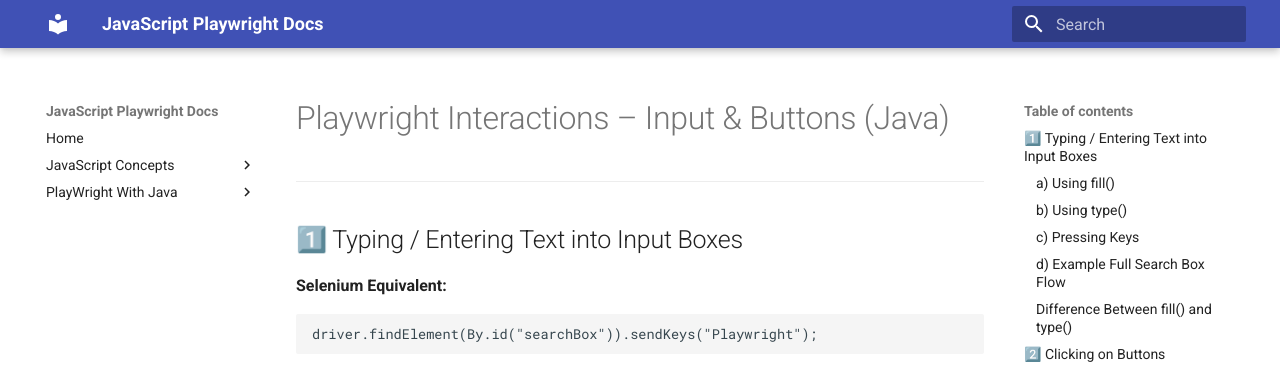
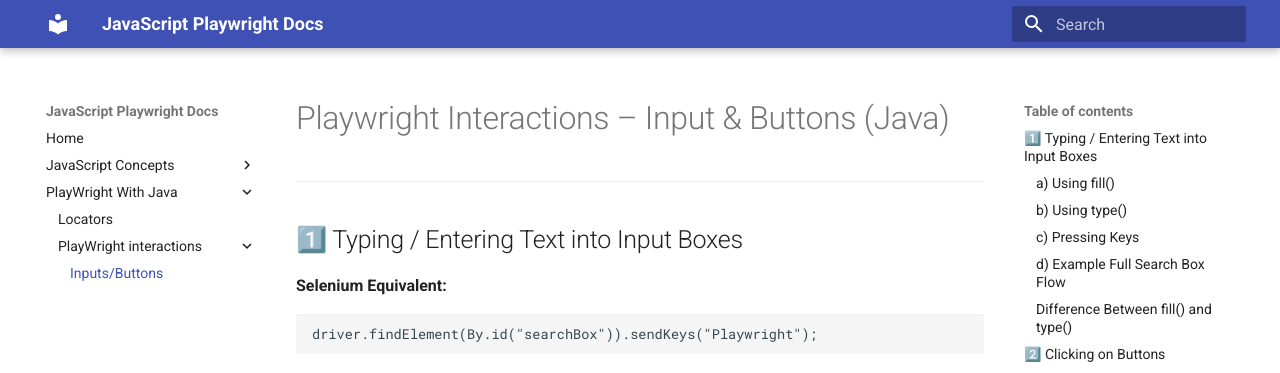
Before and after one commit to Play-Wright-course/automation-testing, an MkDocs documentation site: the page built from docs/playwright-Java/playwright-interaction.md, in a window 1280 px wide. Shown: the top 373 px of the page. Built offline with MkDocs 1.6.1 and Material for MkDocs 9.7.7, drawn with Linux system fonts in a browser that asks for light colours.

Commit message:
Update mkdocs.yml

```diff
--- a/mkdocs.yml
+++ b/mkdocs.yml
@@ -13,6 +13,8 @@
 
   - PlayWright With Java:
       - Locators: playwright-Java/locator.md
+      - PlayWright interactions:
+          - Inputs/Buttons: playwright-Java/playwright-interaction.md
 theme:
   name: material
 
```
